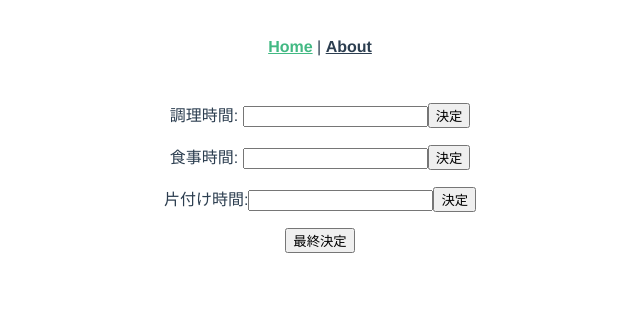
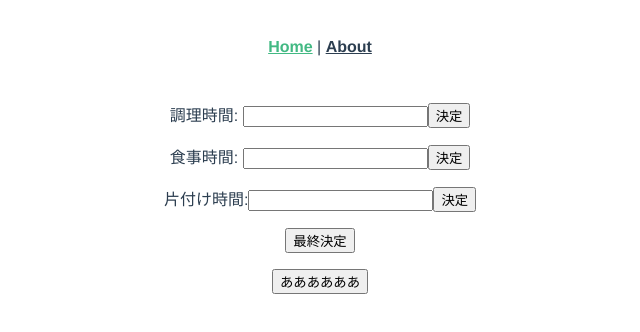
Before and after one commit to gpioblink/task-radio, a Vue app in the folder task-radio-front/: page / in a window 1280 px wide. Shown: the top 332 px of the page, without its empty margins (320-960 px from the left). Built offline with nearby package versions, Linux system fonts and the light colour scheme.

Commit message:
Add Speaker

```diff
--- a/task-radio-front/src/App.vue
+++ b/task-radio-front/src/App.vue
@@ -5,8 +5,38 @@
       <router-link to="/about">About</router-link>
     </div>
     <router-view/>
+    <button v-on:click="speak('ごはんが完成したよ！')">ああああああ</button>
   </div>
 </template>
+
+<script>
+export default {
+  name: 'notify-page',
+  data() {
+    return {
+    };
+  },
+  methods: {
+    speak(text) {
+      const uttr = new SpeechSynthesisUtterance(text);
+      console.log("時間です！");
+      //「イギリス人男性風の声質」のvoiceオブジェクトを取得
+      let voice = speechSynthesis.getVoices().find(function(voice){
+        return voice.name === 'Google 日本語';
+      });
+
+      // 取得できた場合のみ適用する
+      if(voice){
+        uttr.voice = voice;
+      }
+      speechSynthesis.speak(uttr);
+    }
+  },
+  created() {
+    //window.speechSynthesis.onvoiceschanged = (e) => { this.speak("時間になりましたー");
+  }
+}
+</script>
 
 <style>
 #app {
--- a/task-radio-front/src/views/Home.vue
+++ b/task-radio-front/src/views/Home.vue
@@ -25,11 +25,8 @@
 
 <script lang="ts">
 import { Component, Vue } from 'vue-property-decorator';
-//import HelloWorld from '@/components/HelloWorld.vue'; // @ is an alias to /src
-
 @Component({
   components: {
-    //HelloWorld
   },
   data() {
     return {
```
